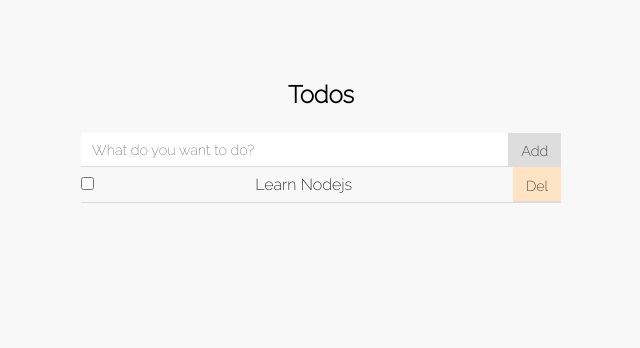
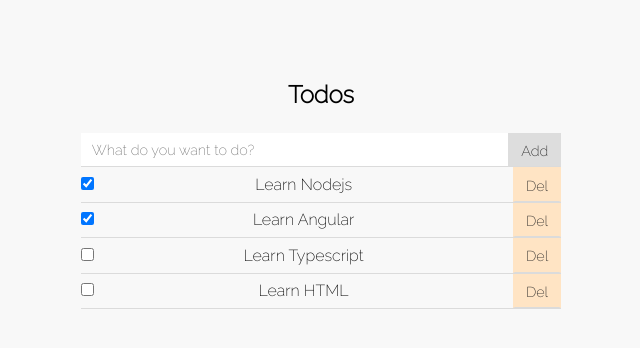
Before and after one commit to arkisoul/mm-ng, an Angular app: page / in a window 1280 px wide. Shown: the top 348 px of the page, without its empty margins (319-959 px from the left). Built offline with nearby package versions, Linux system fonts and the light colour scheme; data requests are answered from the project's data file.

Commit message:
feat(restAPI): todo CRUD with json-server RESTful API

```diff
--- a/db.json
+++ b/db.json
@@ -1,10 +1,28 @@
 {
   "todos": [
     {
-      "id": 1,
       "title": "Learn Nodejs",
+      "isCompleted": true,
+      "createdAt": "2023-12-07T11:30:20.381Z",
+      "id": 1
+    },
+    {
+      "title": "Learn Angular",
+      "isCompleted": true,
+      "createdAt": "2023-12-07T11:30:23.890Z",
+      "id": 2
+    },
+    {
+      "title": "Learn Typescript",
       "isCompleted": false,
-      "createdAt": "2023-12-07T16:00:00Z"
+      "createdAt": "2023-12-07T11:30:27.208Z",
+      "id": 3
+    },
+    {
+      "title": "Learn HTML",
+      "isCompleted": false,
+      "createdAt": "2023-12-07T11:30:34.425Z",
+      "id": 5
     }
   ]
 }
--- a/src/app/todos/todo-add/todo-add.component.ts
+++ b/src/app/todos/todo-add/todo-add.component.ts
@@ -52,14 +52,16 @@ export class TodoAddComponent {
 
   handleTodoSubmit() {
     if (this.todoTitleFC.invalid) return false;
-    this.todosService.createATodo({
-      id: 1,
-      title: this.todoTitleFC.value.trim(),
-      isCompleted: false,
-      createdAt: new Date().toISOString(),
-    });
-    this.onAddTodo.emit();
-    this.todoTitleFC.reset();
+    this.todosService
+      .createATodo({
+        title: this.todoTitleFC.value.trim(),
+        isCompleted: false,
+        createdAt: new Date().toISOString(),
+      })
+      .subscribe(() => {
+        this.onAddTodo.emit();
+        this.todoTitleFC.reset();
+      });
     return true;
   }
 }
--- a/src/app/todos/todos-list/todos-list.component.ts
+++ b/src/app/todos/todos-list/todos-list.component.ts
@@ -35,7 +35,9 @@ export class TodosListComponent implements OnInit, OnDestroy {
   }
 
   handleTodoDelete(id: number) {
-    this.todos = this.todosService.deleteATodo(id);
+    this.todosService.deleteATodo(id).subscribe(() => {
+      this.fetchAllTodos();
+    });
   }
 
   handleAddTodo() {
@@ -43,7 +45,8 @@ export class TodosListComponent implements OnInit, OnDestroy {
   }
 
   handleTodoStatusChange(todo: Todo) {
-    this.todosService.updateATodo(todo.id, todo);
-    this.fetchAllTodos();
+    this.todosService.updateATodo(todo.id, todo).subscribe(() => {
+      this.fetchAllTodos();
+    });
   }
 }
--- a/src/app/todos/todos.service.ts
+++ b/src/app/todos/todos.service.ts
@@ -7,33 +7,26 @@ import { Todo } from './models/Todo';
 })
 export class TodosService {
   private readonly baseApiEndpoint: string = `http://localhost:3000/todos`;
-  todos: Todo[];
 
-  constructor(private http: HttpClient) {
-    this.todos = [];
-  }
+  constructor(private http: HttpClient) {}
 
   fetchAllTodos() {
     return this.http.get<Todo[]>(this.baseApiEndpoint);
   }
 
   deleteATodo(id: number) {
-    this.todos = this.todos.filter((todo) => todo.id !== id);
-    return this.todos;
+    return this.http.delete(`${this.baseApiEndpoint}/${id}`);
   }
 
-  createATodo(todo: Todo) {
-    this.todos.push(todo);
+  createATodo(todo: Partial<Todo>) {
+    return this.http.post(`${this.baseApiEndpoint}`, todo);
   }
 
   fetchATodoById(id: number) {
-    return this.todos.find((todo) => todo.id === id);
+    return this.http.get<Todo[]>(`${this.baseApiEndpoint}/${id}`);
   }
 
   updateATodo(id: number, updatedTodo: Todo) {
-    this.todos = this.todos.map((todo) => {
-      if (todo.id === id) return updatedTodo;
-      return todo;
-    });
+    return this.http.put(`${this.baseApiEndpoint}/${id}`, updatedTodo);
   }
 }
```
